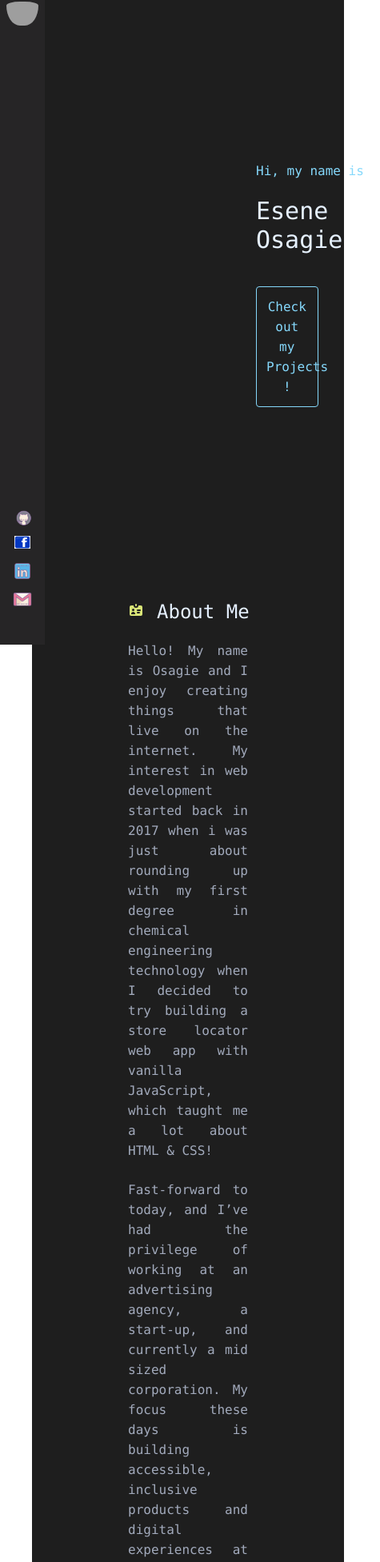
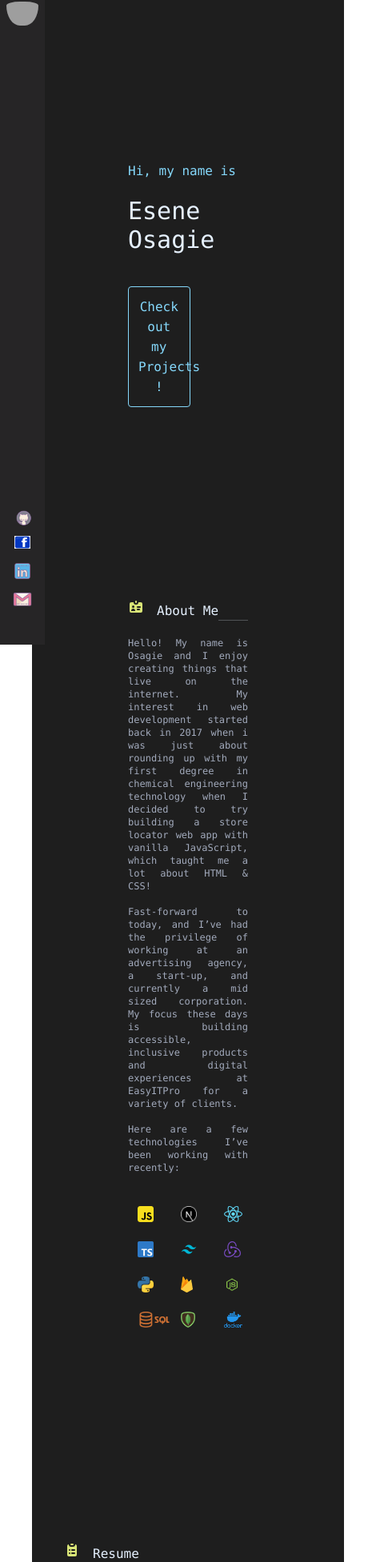
Before and after one commit to eseneose/portfolio, a React (Create React App) app: page / in a window 390 px wide. Shown: the part 38-1991 px from the top of the page at 80% size, 475 px wide, since content can reach past the window. Built offline with nearby package versions, Linux system fonts and the light colour scheme; grey boxes are pictures that could not be loaded.

Commit message:
finishing

```diff
--- a/src/pages/About.js
+++ b/src/pages/About.js
@@ -24,14 +24,14 @@ const About = () => {
       <div>
         <div className="table">
           <IdentificationIcon className="h-5 w-5 mr-4 text-yellow_vs" />{" "}
-          <code className="table-cell text-[#e6f1ff] text-2xl md:text-3xl mt-5 whitespace-nowrap">
+          <code className="table-cell text-[#e6f1ff] text-1xl md:text-3xl mt-5 whitespace-nowrap">
             About Me
           </code>
 
 
           <div className="table-cell border-b border-b-[#e6f1ff] border-opacity-25 w-full">        </div>
         </div>
-        <div className="text-[#a2aabc] text-md md:text-lg mt-5 ">
+        <div className="text-[#a2aabc] text-xs md:text-lg mt-5 ">
           <code>
           Hello! My name is Osagie and I enjoy creating things that live on the internet. My interest in web development started back in 2017 when i was just about rounding up with my first degree in chemical engineering technology when I decided to try building a store locator web app with vanilla JavaScript, which taught me a lot about HTML & CSS! </code>
           <br />
--- a/src/pages/Contact.js
+++ b/src/pages/Contact.js
@@ -6,12 +6,12 @@ const Contact = () => {
     <div id="Contact" className="pb-72 mt-36">
       <div className="table mx-20 lg:mx-40">
         <MailIcon className="h-5 w-5 mr-4 text-yellow_vs" />
-        <code className="table-cell text-[#e6f1ff] text-2xl md:text-3xl mt-5 whitespace-nowrap">
+        <code className="table-cell text-[#e6f1ff] text-1xl md:text-3xl mt-5 whitespace-nowrap">
           Get In Touch
         </code>
         <div className="table-cell border-b border-b-[#e6f1ff] border-opacity-25 w-full"></div>
       </div>
-      <div className="text-[#a2aabc] text-md md:text-lg mt-5 mx-20 lg:mx-40 flex flex-col items-center text-justify">
+      <div className="text-[#a2aabc] text-xs md:text-lg mt-5 mx-20 lg:mx-40 flex flex-col items-center text-justify">
         <code>
           I am open to new challenges and excited to solve web development problems.
           for a discussion, a project or general consulting, send me a mail for free and i will get back to you asap.
--- a/src/pages/Header.js
+++ b/src/pages/Header.js
@@ -2,7 +2,7 @@ import React from "react";
 
 function Header(props) {
   return (
-    <div className="mx-60 py-60 items-center justify-center w-1/2 text-justify">
+    <div className="mx-20 lg:mx-60 py-60 items-center justify-center w-1/2 text-justify">
       <div className="flex flex-col">
         <code className="text-lightblue_vs">Hi, my name is</code>
         <code className="text-[#e6f1ff] text-3xl md:text-7xl mt-5">Esene Osagie</code>
--- a/src/pages/Projects.js
+++ b/src/pages/Projects.js
@@ -9,12 +9,12 @@ function Projects() {
     <div id="Projects" className="pb-20  mt-36">
     <div className="table mx-20 lg:mx-40">
       <MailIcon className="h-5 w-5 mr-4 text-yellow_vs" />
-      <code className="table-cell text-[#e6f1ff] text-2xl md:text-3xl mt-5 whitespace-nowrap">
+      <code className="table-cell text-[#e6f1ff] text-1xl md:text-3xl mt-5 whitespace-nowrap">
         Projects
       </code>
       <div className="table-cell border-b border-b-[#e6f1ff] border-opacity-25 w-full"></div>
     </div>
-    <div className="text-[#a2aabc] text-md md:text-lg mt-5 mx-20 lg:mx-40 flex flex-col items-center text-justify">
+    <div className="text-[#a2aabc] text-xs md:text-lg mt-5 mx-20 lg:mx-40 flex flex-col items-center text-justify">
       <code>
         I am open to new challenges and excited to solve web development problems.
         for a discussion, a project or general consulting, send me a mail for free and i will get back to you asap.
--- a/src/pages/Resume.js
+++ b/src/pages/Resume.js
@@ -7,13 +7,13 @@ const Resume = () => {
       <div>
         <div className="table">
           <ClipboardListIcon className="h-5 w-5 mr-4 text-yellow_vs" />{" "}
-          <code className="table-cell text-[#e6f1ff] text-2xl md:text-3xl mt-5 whitespace-nowrap">
+          <code className="table-cell text-[#e6f1ff] text-1xl md:text-3xl mt-5 whitespace-nowrap">
             Resume
           </code>
           <div className="table-cell border-b border-b-[#e6f1ff] border-opacity-25 w-full"></div>
         </div>
       </div>
-      <div className="text-[#a2aabc] text-md md:text-lg mt-5">
+      <div className="text-[#a2aabc] text-xs md:text-lg mt-5">
         <div className="flex flex-col">
           <div className="w-1/4">
             <code className="text-yellow_vs">Education</code>
```
